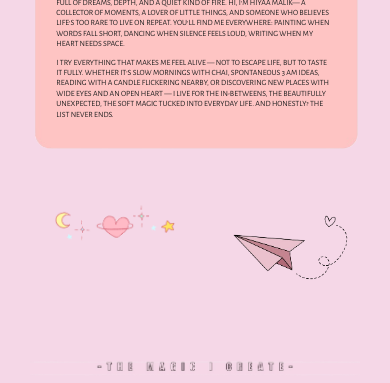
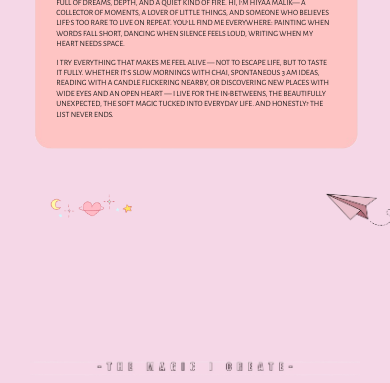
Before and after one commit to hiyaamalik/The-Real-Hiyaa-Malik, a React (Vite) app: page / in a window 390 px wide. Shown: the part 1306-1689 px from the top of the page. Built offline with nearby package versions, Linux system fonts and the light colour scheme; the HTML template or start-up script is replaced by a standard one.

Commit message:
mobile fix

```diff
--- a/src/styles/About.css
+++ b/src/styles/About.css
@@ -77,26 +77,32 @@
 .about-decorations {
     position: relative;
     width: 100%;
-    height: 80px;
-    margin-top: 15px;
-    margin-bottom: 20px;
+    height: 60px;
+    margin-top: 25px;
+    margin-bottom: 30px;
+    display: flex;
+    justify-content: space-between;
+    align-items: center;
+    padding: 0 10%;
 }
 
 .decor-items {
-    position: absolute;
-    width: 45%;
-    max-width: 200px;
-    left: 5%;
+    position: relative;
+    width: 35%;
+    max-width: 120px;
     top: 0;
+    left: 0;
+    transform: none;
     z-index: 1;
 }
 
 .airplane {
-    position: absolute;
-    width: 40%;
-    max-width: 140px;
-    right: 5%;
-    top: 10px;
+    position: relative;
+    width: 30%;
+    max-width: 100px;
+    top: 0;
+    right: 0;
+    transform: none;
     z-index: 2;
 }
 
@@ -153,23 +159,20 @@
     }
 
     .about-decorations {
-        height: 70px;
-        margin-top: 10px;
-        margin-bottom: 15px;
+        height: 50px;
+        margin-top: 20px;
+        margin-bottom: 25px;
+        padding: 0 8%;
     }
 
     .decor-items {
-        width: 40%;
-        max-width: 180px;
-        left: 8%;
-        top: 0;
+        width: 32%;
+        max-width: 100px;
     }
 
     .airplane {
-        width: 35%;
-        max-width: 120px;
-        right: 8%;
-        top: 5px;
+        width: 28%;
+        max-width: 85px;
     }
 }
 
@@ -235,9 +238,12 @@
         margin-top: 3cm;
         height: 300px;
         margin-bottom: 0;
+        display: block;
+        padding: 0;
     }
 
     .decor-items {
+        position: absolute;
         width: 80%;
         max-width: 500px;
         top: -200px;
@@ -246,6 +252,7 @@
     }
 
     .airplane {
+        position: absolute;
         width: 50%;
         max-width: 300px;
         top: -150px;
```
